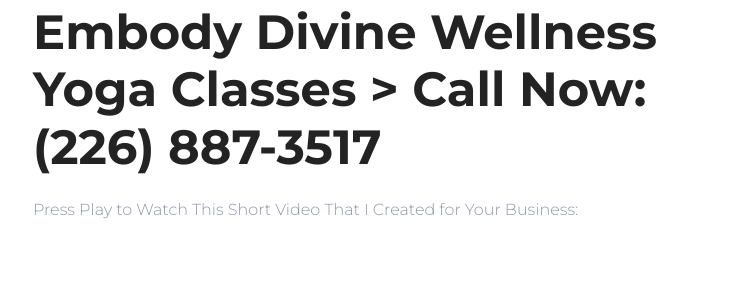
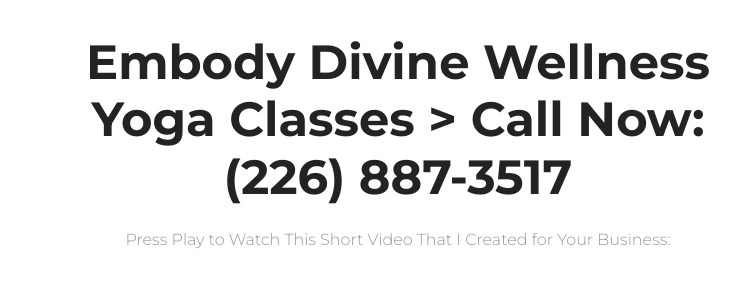
Before and after one commit to slrdocs/StopLosingReferrals.com, a plain HTML site: page EmbodyDivineWellness.html in a window 1280 px wide. Shown: the part 683-972 px from the top of the page, without its empty margins (242-982 px from the left). Before the commit the page ends 912 px from the top, so only its background shows below. Drawn offline with Linux system fonts and the light colour scheme; some packages are replaced by stand-ins of ours; a script that the page names is missing; files whose address does not match are found by name.

Commit message:
Update timer

```diff
--- a/EmbodyDivineWellness.html
+++ b/EmbodyDivineWellness.html
@@ -55,6 +55,11 @@
     <!-- End block parameters -->
 
     <figure class="mbr-figure container-fluid">
+      <section class="content7 cid-rXt1GS71KE" id="content7-2">
+
+
+
+
         <div class="container">
             <div class="row justify-content-center">
                 <div class="col-12 col-lg-8 col-md-10 align-left">
@@ -63,6 +68,7 @@
                 </div>
             </div>
         </div>
+    </section>
         <div class="buttonBox" style="width: 40%;">
             <a href="https://www.paypal.com/cgi-bin/webscr?cmd=_s-xclick&hosted_button_id=BXE7REUGRQA84"><img src="assets/images/sign-up-button-image-527x200.png" alt="" title=""></a>
 
@@ -85,7 +91,7 @@
   <script src="assets/theme/js/script.js"></script>
   <script src="assets/shopping-cart/shop-lightbox.js"></script>
   <script>
-    var time = "1:00";
+    var time = "0:30";
     var timeSplit = time.split(":");
     var minutes = Number(timeSplit[0]);
     var seconds = Number(timeSplit[1]);
```
Lines whose indentation alone changed are shown as unchanged.
